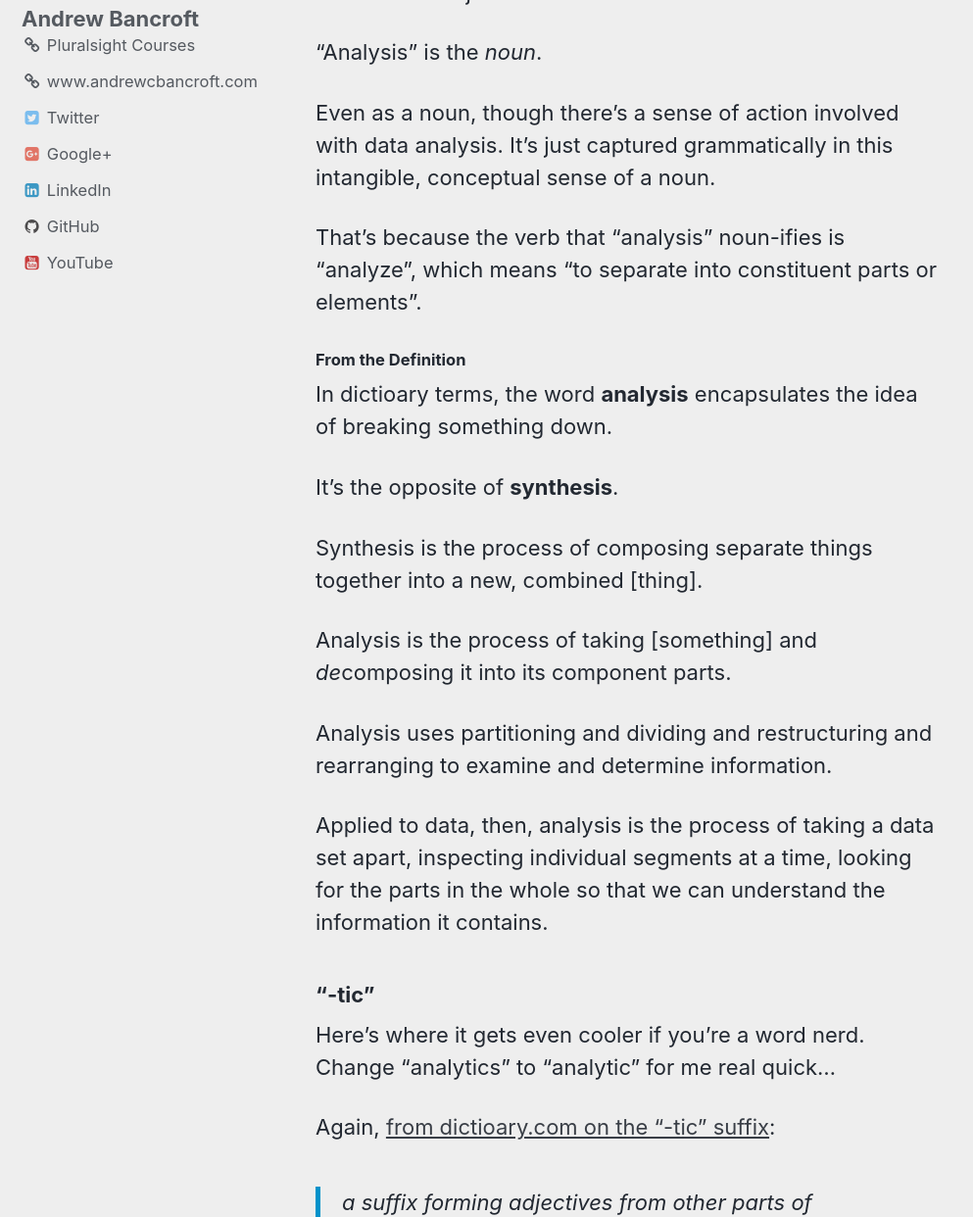
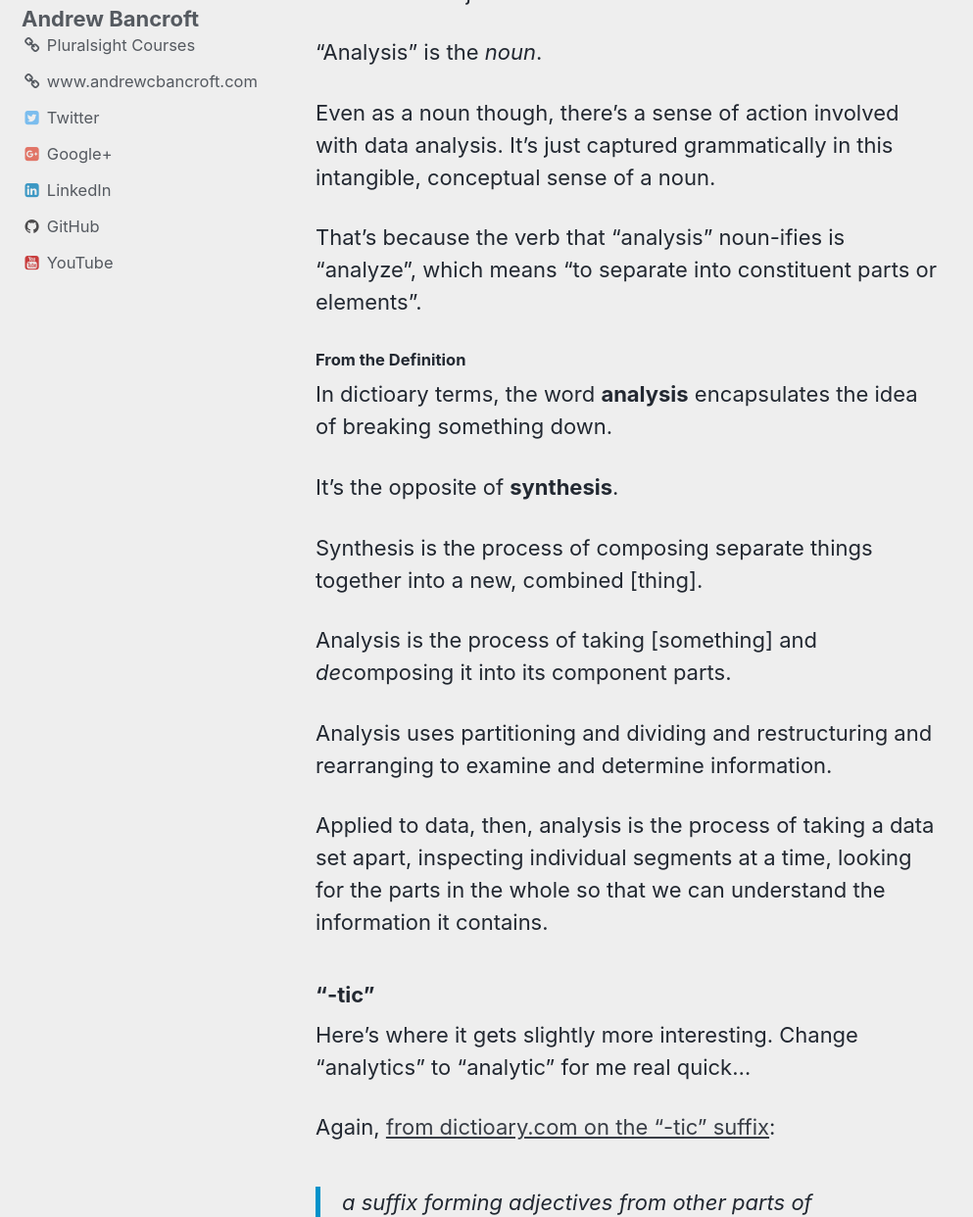
Before and after one commit to andrewcbancroft/datadaylife-blog, a Jekyll site: the page built from _posts/2018-01-09-data-analysis-vs-data-analytics-examining-suffix.md, in a window 1280 px wide and 1400 px high, scrolled down 1255 px, cut to the strip 158-1400 px from the top of the window. Shown: the whole strip at 98% size, without its empty margins (0-993 px from the left). Built offline with Jekyll 4.4.1, drawn with Linux system fonts in a browser that asks for light colours; comment, search, counter and statistics services are not loaded; some of the changed text lies outside the part shown.

Commit message:
Update 2018-01-09-data-analysis-vs-data-analytics-examining-suffix.md

```diff
--- a/_posts/2018-01-09-data-analysis-vs-data-analytics-examining-suffix.md
+++ b/_posts/2018-01-09-data-analysis-vs-data-analytics-examining-suffix.md
@@ -36,7 +36,7 @@ Come to think of it, "analysis" is sort of a verb-y noun, isn't it?  "We're goin
 
 "Analysis" is the *noun*.
 
-Even as a noun, though there's a sense of action involved with data analysis.  It's just captured grammatically in this intangible, conceptual sense of a noun.
+Even as a noun though, there's a sense of action involved with data analysis.  It's just captured grammatically in this intangible, conceptual sense of a noun.
 
 That's because the verb that "analysis" noun-ifies is "analyze", which means "to separate into constituent parts or elements".
 
@@ -54,7 +54,7 @@ Analysis uses partitioning and dividing and restructuring and rearranging to exa
 Applied to data, then, analysis is the process of taking a data set apart, inspecting individual segments at a time, looking for the parts in the whole so that we can understand the information it contains.
 
 ### "-tic"
-Here's where it gets even cooler if you're a word nerd. Change "analytics" to "analytic" for me real quick...
+Here's where it gets slightly more interesting. Change "analytics" to "analytic" for me real quick...
 
 Again, [from dictioary.com on the "-tic" suffix](http://www.dictionary.com/browse/-tic):
 
```
Also changed, not shown: other parts of _posts/2018-01-09-data-analysis-vs-data-analytics-examining-suffix.md (+1 -1 lines).
